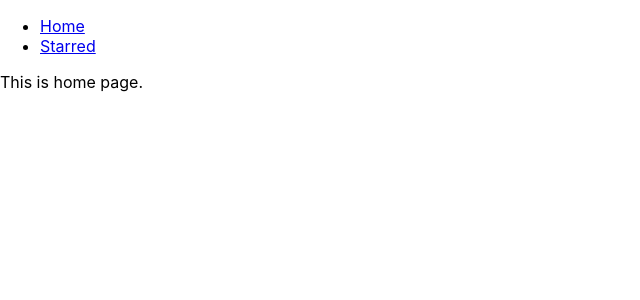
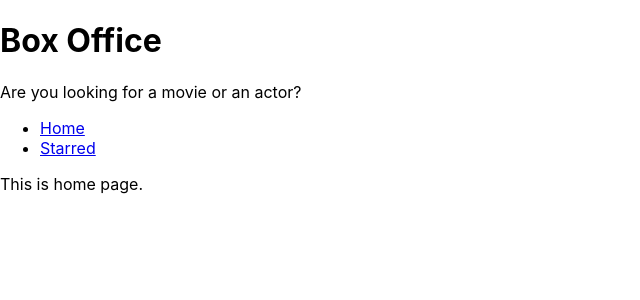
Before and after one commit to gk-bbau/box-office, a React (Create React App) app: page / in a window 1280 px wide. Shown: the top 300 px of the page, without its empty margins (0-640 px from the left). Built offline with nearby package versions, Linux system fonts and the light colour scheme.

Commit message:
added layout management and created title

```diff
--- a/src/App.js
+++ b/src/App.js
@@ -1,13 +1,11 @@
 import React from 'react';
 import { Switch, Route } from 'react-router-dom';
-import Navs from './components/Navs';
+
 import Home from './pages/Home';
 import Starred from './pages/Starred';
 
 function App() {
   return (
-    <div>
-      <Navs />
     <Switch>
       <Route exact path="/">
         <Home />
@@ -18,12 +16,9 @@
       </Route>
 
       <Route>
-          <div>
-            NOT FOUND
-          </div>
+        <div>NOT FOUND</div>
       </Route>
     </Switch>
-    </div>
   );
 }
 
--- /dev/null
+++ b/src/components/MainPageLayout.js
@@ -0,0 +1,18 @@
+import React from 'react';
+import Navs from './Navs';
+import Title from './Title';
+
+const MainPageLayout = ({ children }) => {
+  return (
+    <div>
+      <Title
+      title="Box Office"
+      subtitle="Are you looking for a movie or an actor?" />
+      <Navs />
+
+      {children}
+    </div>
+  );
+};
+
+export default MainPageLayout;
--- /dev/null
+++ b/src/components/Title.js
@@ -0,0 +1,12 @@
+import React from 'react';
+
+const Title = ({ title, subtitle }) => {
+  return (
+    <div>
+      <h1>{title}</h1>
+      <p>{subtitle}</p>
+    </div>
+  );
+};
+
+export default Title;
--- a/src/pages/Home.js
+++ b/src/pages/Home.js
@@ -1,11 +1,8 @@
-import React from 'react'
+import React from 'react';
+import MainPageLayout from '../components/MainPageLayout';
 
 const Home = () => {
-  return (
-    <div>
-      This is home page.
-    </div>
-  )
-}
+  return <MainPageLayout>This is home page.</MainPageLayout>;
+};
 
-export default Home
+export default Home;
--- a/src/pages/Starred.js
+++ b/src/pages/Starred.js
@@ -1,11 +1,8 @@
-import React from 'react'
+import React from 'react';
+import MainPageLayout from '../components/MainPageLayout';
 
 const Starred = () => {
-  return (
-    <div>
-      This is starred pagae.
-    </div>
-  )
-}
+  return <MainPageLayout>This is starred pagae.</MainPageLayout>;
+};
 
-export default Starred
+export default Starred;
```
Lines whose indentation alone changed are shown as unchanged.
